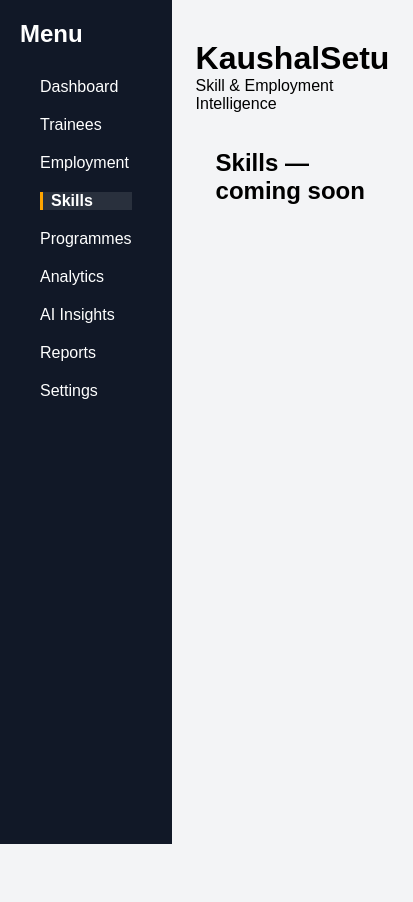
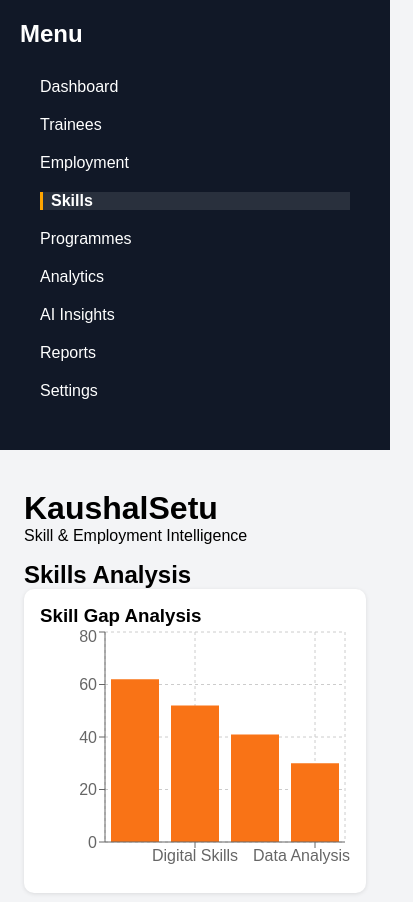
Before and after one commit to SikhaPurbey/sih-kaushalsetu, a React (Vite) app: page /skills in a window 390 px wide. Shown: the top 902 px of the page, 413 px wide, since content can reach past the window. Before the commit the page ends 844 px from the top, so only its background shows below. Built offline with nearby package versions, Linux system fonts and the light colour scheme.

Commit message:
Fill in Employment and Skills pages

```diff
--- a/src/App.css
+++ b/src/App.css
@@ -55,3 +55,8 @@
   border-left: 3px solid orange;
   padding-left: 8px;
 }
+@media (max-width: 900px) {
+  .app-layout { flex-direction: column; }
+  .app-layout > nav { width: 100%; }
+  .kpi-row, .chart-row { flex-direction: column; }
+}
--- a/src/pages/Employment.jsx
+++ b/src/pages/Employment.jsx
@@ -1,4 +1,12 @@
+import EmploymentChart from '../components/EmploymentChart'
+
 function Employment() {
-  return <h2 style={{ padding: '20px' }}>Employment — coming soon</h2>
+  return (
+    <div>
+      <h2>Employment Analytics</h2>
+      <EmploymentChart />
+    </div>
+  )
 }
+
 export default Employment
--- a/src/pages/Skills.jsx
+++ b/src/pages/Skills.jsx
@@ -1,4 +1,12 @@
+import SkillGapChart from '../components/SkillGapChart'
+
 function Skills() {
-  return <h2 style={{ padding: '20px' }}>Skills — coming soon</h2>
+  return (
+    <div>
+      <h2>Skills Analysis</h2>
+      <SkillGapChart />
+    </div>
+  )
 }
+
 export default Skills
```
